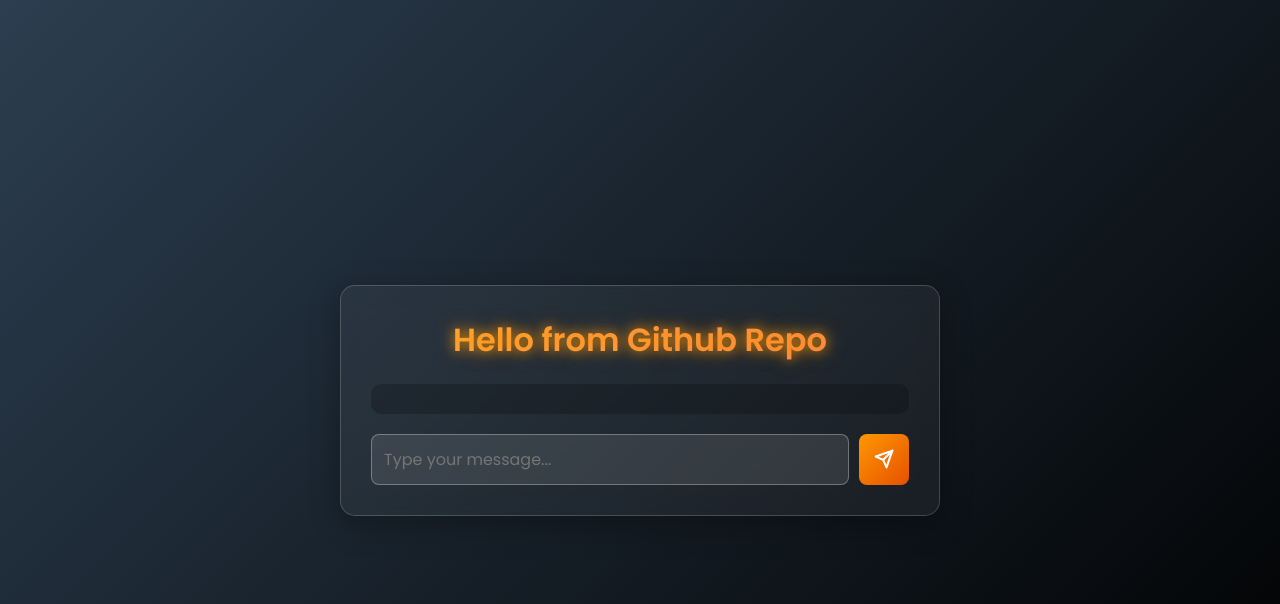
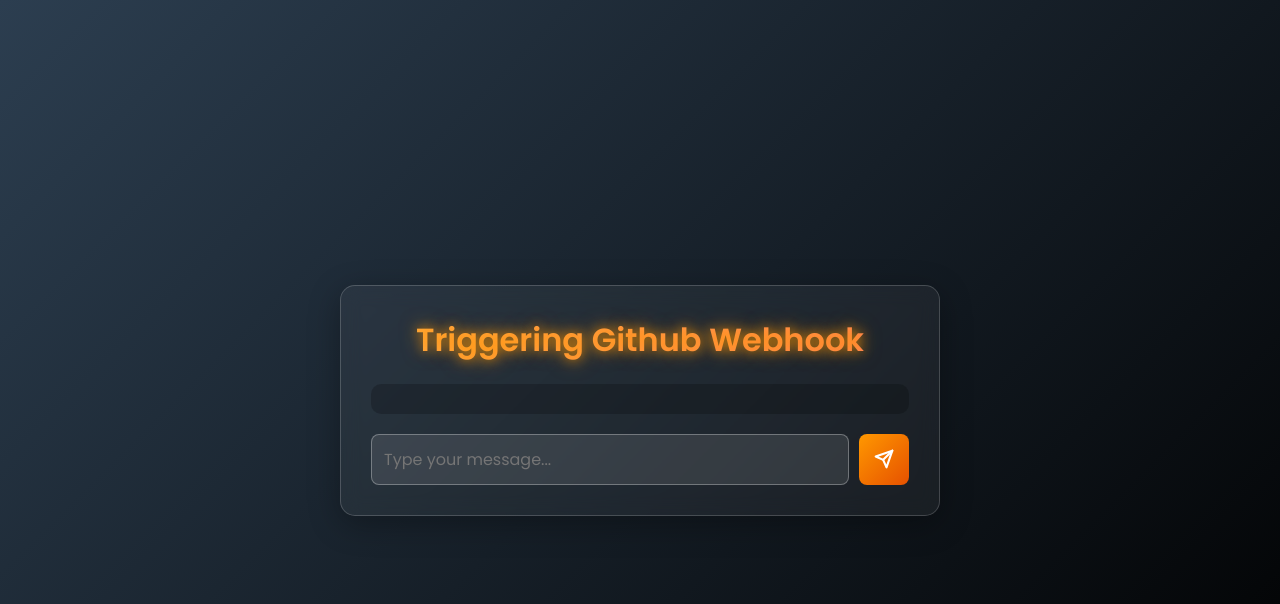
Before and after one commit to rajatevencodes/DevOps-2-Tier-App, a Flask app: page / in a window 1280 px wide. Shown: the top 604 px of the page. Run offline with Flask 2, Linux system fonts and the light colour scheme; data that the repository does not hold is empty; some libraries are stand-ins or nearby versions.

Commit message:
Update heading to reflect webhook triggering

```diff
--- a/templates/index.html
+++ b/templates/index.html
@@ -186,7 +186,7 @@
 
 <body>
     <div class="container">
-        <h1>Hello from Github Repo</h1>
+        <h1>Triggering Github Webhook</h1>
         <div class="messages">
             <!-- This part is populated by the Flask backend on initial page load -->
             {% for message in messages %}
```
